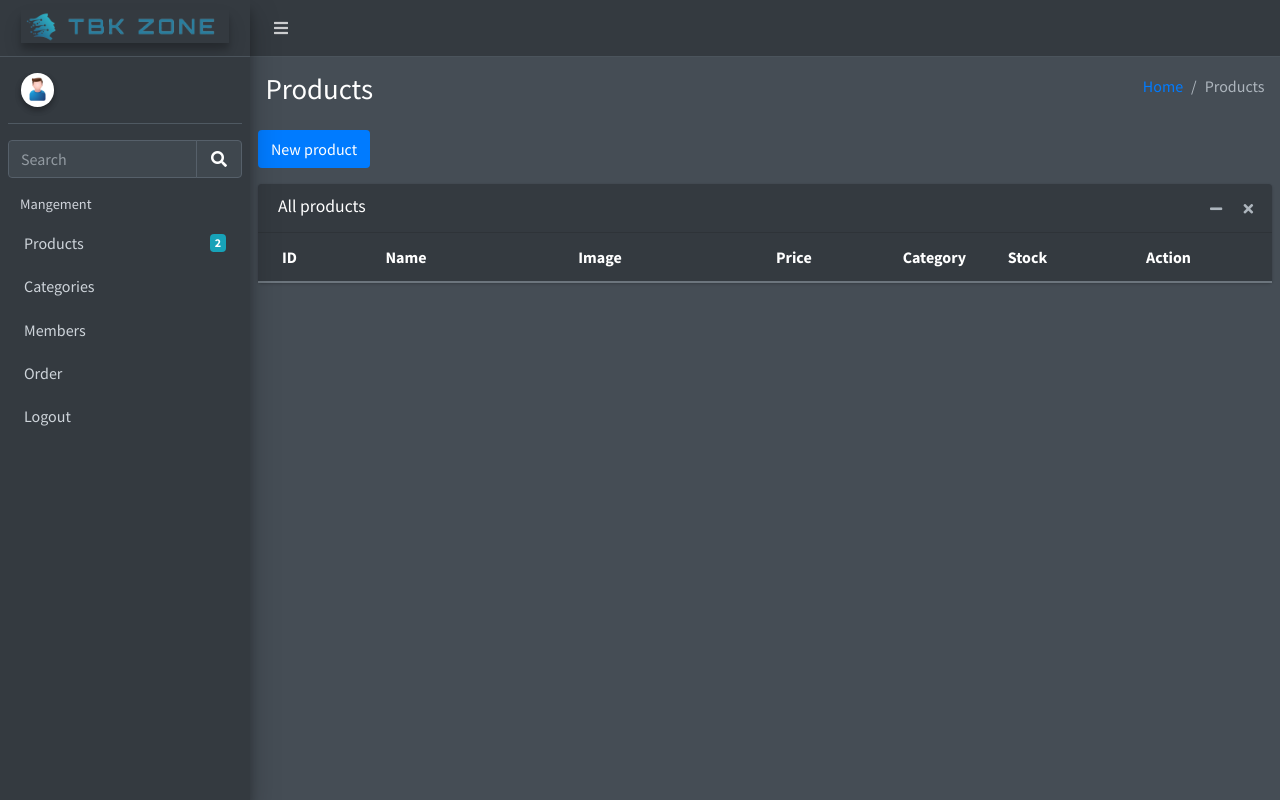
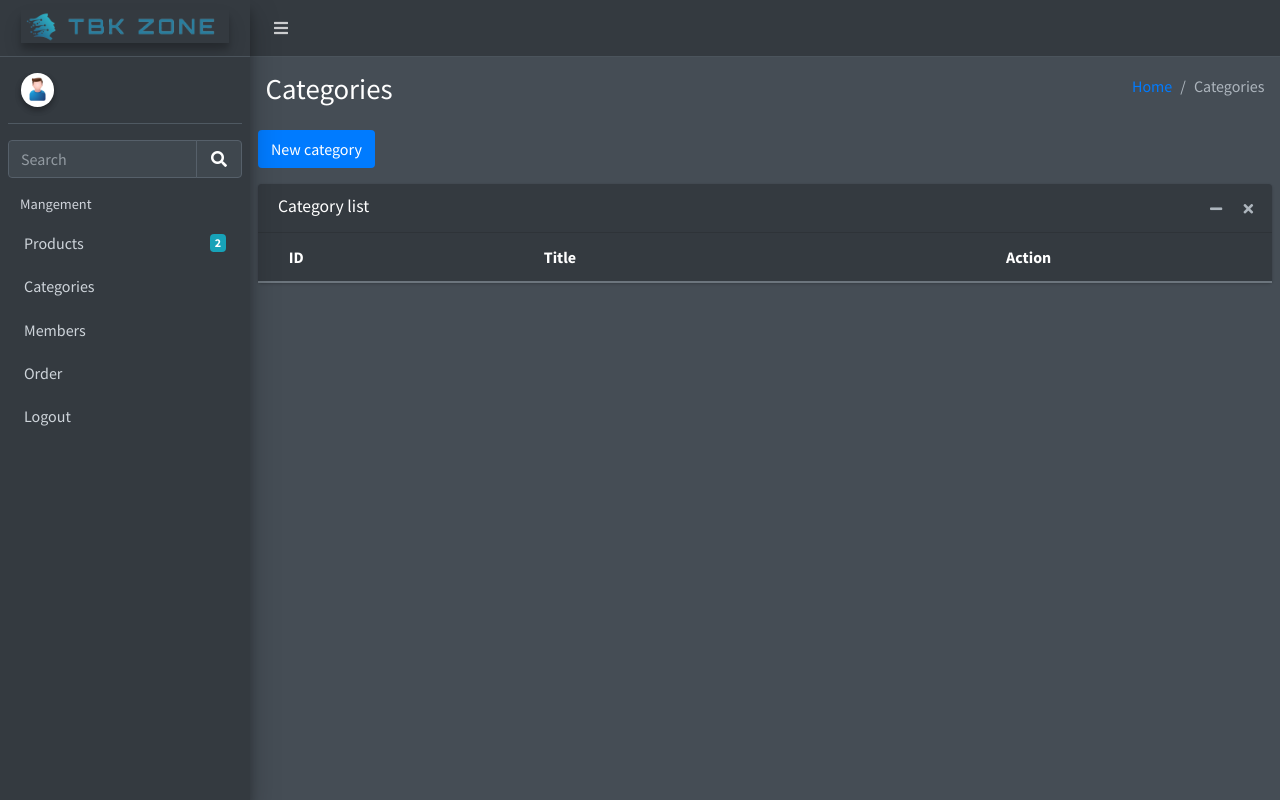
Before and after one commit to shirakuyanai/WEBG301, a Symfony app: template templates/Admin_interface/category_panel/index.html.twig in a window 1280 px wide. Run offline with Twig, Linux system fonts and the light colour scheme; the template is opened without the code that fills it, so the values that code supplies are empty; some libraries are stand-ins or nearby versions.

Commit message:
Fix category CRUD form

```diff
--- a/src/Controller/CategoryPanelController.php
+++ b/src/Controller/CategoryPanelController.php
@@ -11,8 +11,6 @@ class CategoryPanelController extends AbstractController
     #[Route('/admin/category', name: 'app_category_panel')]
     public function index(): Response
     {
-        return $this->render('Admin_interface/category_panel/index.html.twig', [
-            'controller_name' => 'CategoryPanelController',
-        ]);
+        return $this->render('Admin_interface/category_panel/index.html.twig');
     }
 }
--- a/src/Controller/ProductsPanelController.php
+++ b/src/Controller/ProductsPanelController.php
@@ -42,15 +42,11 @@ class ProductsPanelController extends AbstractController
     #[Route('/product/{id}', name: 'app_product_show', methods: ['GET'])]
     public function show(Product $product): Response
     {
-        if ($this->getUser())
-        {
-            $user = $this->getUser();
-        }
         return $this->render('product/show.html.twig', [
             'product' => $product,
             'categories' =>$this->categoryRepository->findAll(),
             'products' => $this->productRepository->findAll(),
-            'carts' =>$this->cartsRepository->findByUser($user),
+            'carts' =>$this->cartRepository->findAll(),
         ]);
     }
 
--- a/templates/Admin_interface/category_panel/_delete_form.html.twig
+++ b/templates/Admin_interface/category_panel/_delete_form.html.twig
@@ -1,4 +1,4 @@
-<form method="post" action="{{ path('app_product_delete', {'id': product.id}) }}" onsubmit="return confirm('Are you sure you want to delete this item?');">
-    <input type="hidden" name="_token" value="{{ csrf_token('delete' ~ product.id) }}">
+<form method="post" action="{{ path('app_product_delete', {'id': category.id}) }}" onsubmit="return confirm('Are you sure you want to delete this item?');">
+    <input type="hidden" name="_token" value="{{ csrf_token('delete' ~ category.id) }}">
     <button class="btn bg-danger">Delete</button>
 </form>
--- a/templates/Admin_interface/category_panel/index.html.twig
+++ b/templates/Admin_interface/category_panel/index.html.twig
@@ -1,13 +1,13 @@
 {% extends "/Admin_interface/base.html.twig" %}
 
-{% block header1 %}Products{% endblock %}
-{% block header2 %}Products{% endblock %}
+{% block header1 %}Categories{% endblock %}
+{% block header2 %}Categories{% endblock %}
 
 {% block body %}
-	<a href="{{ path('app_product_new') }}" class="btn bg-primary mb-3">New product</a>
+	<a href="{{ path('app_category_new') }}" class="btn bg-primary mb-3">New category</a>
 	<div class="card">
 		<div class="card-header">
-			<h3 class="card-title">All products</h3>
+			<h3 class="card-title">Category list</h3>
 
 			<div class="card-tools">
 				<button type="button" class="btn btn-tool" data-card-widget="collapse" title="Collapse">
@@ -26,54 +26,27 @@
 							ID
 						</th>
 						<th style="width: 20%" class="text-center">
-							Name
-						</th>
-						<th style="width: 20%" class="text-center">
-							Image
-						</th>
-						<th style="width: 20%" class="text-center">
-							Price
-						</th>
-						<th class="text-center">
-							Category
-						</th>
-						<th style="width: 10%" class="text-center">
-							Stock
+							Title
 						</th>
 						<th style="width: 20%" class="text-center">Action</th>
 					</tr>
 				</thead>
 				<tbody>
-					{% for product in products %}
+					{% for category in categories %}
 						<tr>
 							<td class="text-center">
-								{{product}}
+								{{category.id}}
 							</td>
 							<td class="text-center">
-								{{product.name}}
+								{{category.title}}
 							</td>
-							<td class="text-center">
-								<img src="{{ asset('/images/Product/'~product.image) }}" with="100px" height="100px">
-							</td>
-							<td class="text-center">
-								{{ product.price|format_currency("VND") }}
-							</td class="text-center">
-							<td class="text-center">
-								{{product.category}}
-							</td>
-							<td class="text-center">
-								{{product.stock}}
-							</td class="text-center">
+
 							<td class="project-actions text-center">
-								<a class="btn btn-primary btn-sm" href="{{ path('app_product_show', {'id': product.id}) }}">
-									<i class="fas fa-folder"></i>
-									View
-								</a>
-								<a class="btn btn-info btn-sm" href="{{ path('app_product_edit', {'id': product.id}) }}">
+								<a class="btn btn-info btn-sm" href="{{ path('app_category_edit', {'id': category.id}) }}">
 									<i class="fas fa-pencil-alt"></i>
 									Edit
 								</a>
-								<a class="btn btn-danger btn-sm" href="{{ path('app_product_delete', {'id': product.id}) }}" onclick="return confirm('Are you sure you want to delete this product?')">
+								<a class="btn btn-danger btn-sm" href="{{ path('app_category_delete', {'id': category.id}) }}" onclick="return confirm('Are you sure you want to delete this product?')">
 									<i class="fas fa-trash"></i>
 									Delete
 								</a>
```
Also changed, not shown: src/Controller/CategoryController.php (+0 -9 lines), templates/Admin_interface/category_panel/_form.html.twig (+2 -30 lines), templates/Admin_interface/category_panel/edit.html.twig (+5 -5 lines), templates/Admin_interface/category_panel/new.html.twig (+4 -4 lines).
